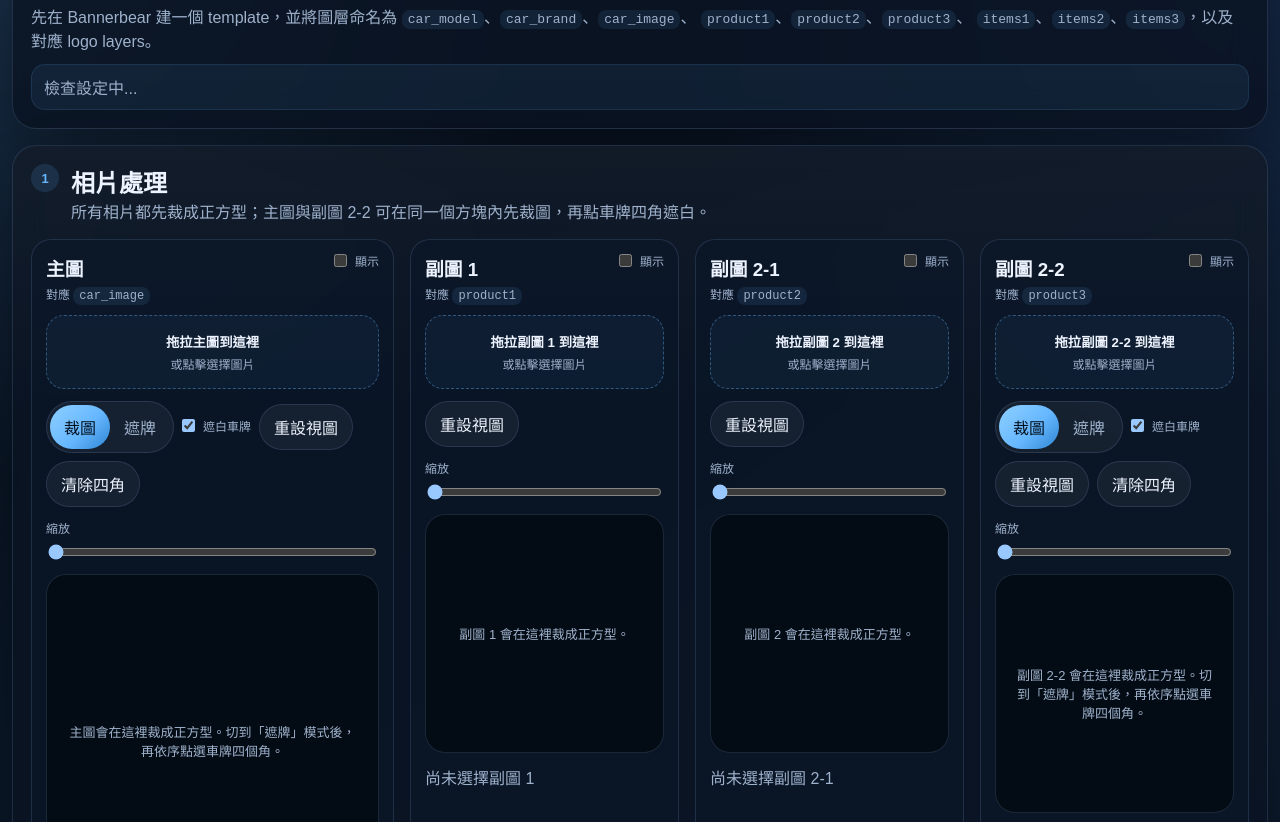
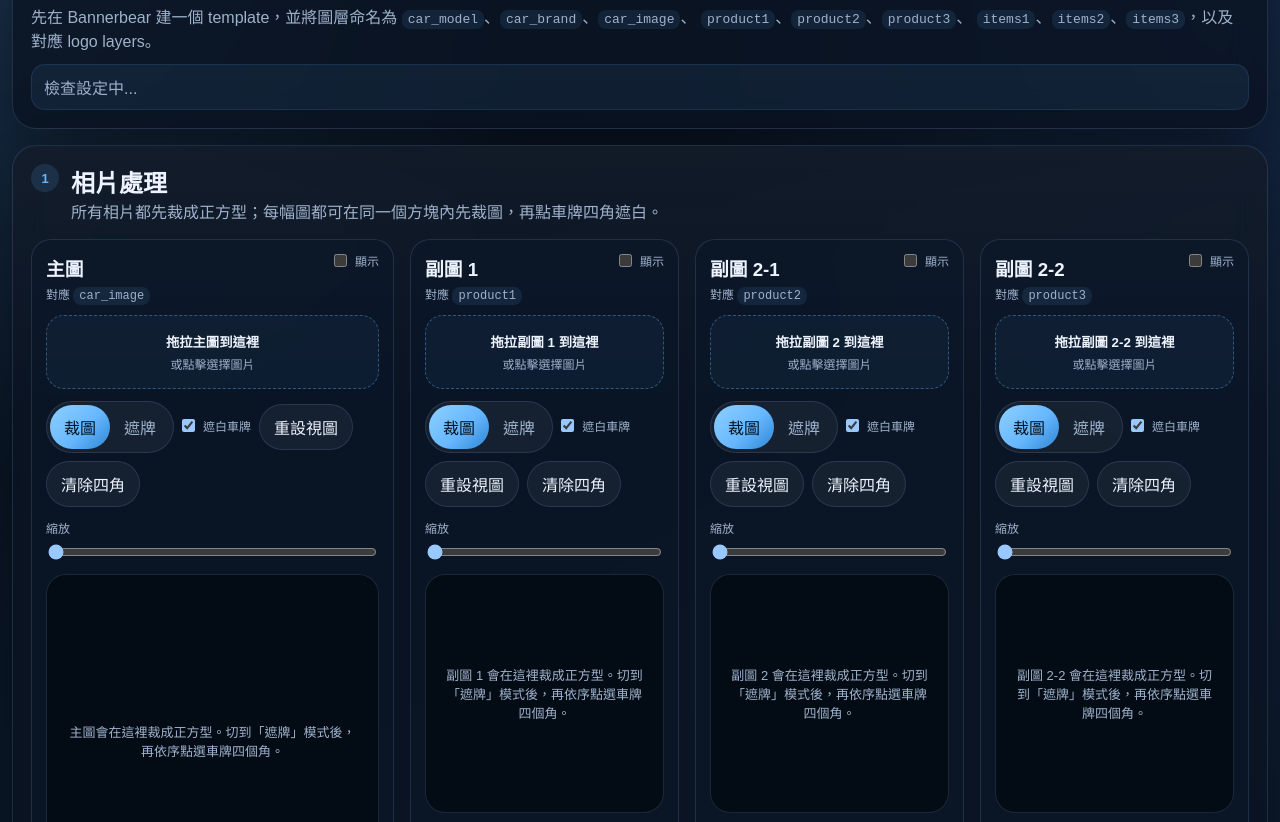
Before and after one commit to tathome2025/imageauto, a website with bundled scripts: page public/index.html in a window 1280 px wide. Shown: the part 102-924 px from the top of the page. Built offline with nearby package versions, Linux system fonts and the light colour scheme.

Commit message:
Add plate masking to all image editors

```diff
--- a/public/app.js
+++ b/public/app.js
@@ -83,10 +83,12 @@ const editors = {
   }),
   secondaryImage1: createImageEditor("secondaryImage1", {
     label: "副圖 1",
+    supportsPlateMask: true,
     toggleId: "showSecondaryImage1",
   }),
   secondaryImage2: createImageEditor("secondaryImage2", {
     label: "副圖 2-1",
+    supportsPlateMask: true,
     toggleId: "showSecondaryImage2",
   }),
   secondaryImage3: createImageEditor("secondaryImage3", {
@@ -596,7 +598,9 @@ form.addEventListener("submit", async (event) => {
     }
 
     if (showSecondaryImage1) {
-      const renderedSecondary1 = await renderSquareFile(editors.secondaryImage1);
+      const renderedSecondary1 = await renderSquareFile(editors.secondaryImage1, {
+        applyPlateMask: editors.secondaryImage1.maskToggle.checked,
+      });
       uploadJobs.push(
         uploadImageFile("secondary-images", renderedSecondary1).then((url) => {
           uploadedSecondaryImageUrls[0] = url;
@@ -605,7 +609,9 @@ form.addEventListener("submit", async (event) => {
     }
 
     if (showSecondaryImage2) {
-      const renderedSecondary2 = await renderSquareFile(editors.secondaryImage2);
+      const renderedSecondary2 = await renderSquareFile(editors.secondaryImage2, {
+        applyPlateMask: editors.secondaryImage2.maskToggle.checked,
+      });
       uploadJobs.push(
         uploadImageFile("secondary-images", renderedSecondary2).then((url) => {
           uploadedSecondaryImageUrls[1] = url;
--- a/public/index.html
+++ b/public/index.html
@@ -26,7 +26,7 @@
           <span class="panel-step">1</span>
           <div>
             <h2>相片處理</h2>
-            <p>所有相片都先裁成正方型；主圖與副圖 2-2 可在同一個方塊內先裁圖，再點車牌四角遮白。</p>
+            <p>所有相片都先裁成正方型；每幅圖都可在同一個方塊內先裁圖，再點車牌四角遮白。</p>
           </div>
         </div>
 
@@ -101,7 +101,16 @@
             </button>
 
             <div class="editor-toolbar">
+              <div class="mode-switch">
+                <button id="mode-crop-secondaryImage1" class="mode-button is-active" type="button">裁圖</button>
+                <button id="mode-plate-secondaryImage1" class="mode-button" type="button">遮牌</button>
+              </div>
+              <label class="toggle compact">
+                <input id="mask-secondaryImage1" name="mask-secondaryImage1" type="checkbox" checked />
+                遮白車牌
+              </label>
               <button id="reset-view-secondaryImage1" class="ghost-button" type="button">重設視圖</button>
+              <button id="reset-plate-secondaryImage1" class="ghost-button" type="button">清除四角</button>
             </div>
 
             <label class="zoom-control">
@@ -111,9 +120,12 @@
 
             <div id="stage-secondaryImage1" class="editor-stage">
               <div id="placeholder-secondaryImage1" class="editor-placeholder">
-                副圖 1 會在這裡裁成正方型。
+                副圖 1 會在這裡裁成正方型。切到「遮牌」模式後，再依序點選車牌四個角。
               </div>
               <img id="image-secondaryImage1" alt="Secondary image 1 editor preview" hidden />
+              <svg id="overlay-secondaryImage1" class="editor-overlay" hidden>
+                <polygon id="polygon-secondaryImage1" class="editor-polygon"></polygon>
+              </svg>
             </div>
 
             <div id="status-secondaryImage1" class="editor-status">尚未選擇副圖 1</div>
@@ -139,7 +151,16 @@
             </button>
 
             <div class="editor-toolbar">
+              <div class="mode-switch">
+                <button id="mode-crop-secondaryImage2" class="mode-button is-active" type="button">裁圖</button>
+                <button id="mode-plate-secondaryImage2" class="mode-button" type="button">遮牌</button>
+              </div>
+              <label class="toggle compact">
+                <input id="mask-secondaryImage2" name="mask-secondaryImage2" type="checkbox" checked />
+                遮白車牌
+              </label>
               <button id="reset-view-secondaryImage2" class="ghost-button" type="button">重設視圖</button>
+              <button id="reset-plate-secondaryImage2" class="ghost-button" type="button">清除四角</button>
             </div>
 
             <label class="zoom-control">
@@ -149,9 +170,12 @@
 
             <div id="stage-secondaryImage2" class="editor-stage">
               <div id="placeholder-secondaryImage2" class="editor-placeholder">
-                副圖 2 會在這裡裁成正方型。
+                副圖 2 會在這裡裁成正方型。切到「遮牌」模式後，再依序點選車牌四個角。
               </div>
               <img id="image-secondaryImage2" alt="Secondary image 2 editor preview" hidden />
+              <svg id="overlay-secondaryImage2" class="editor-overlay" hidden>
+                <polygon id="polygon-secondaryImage2" class="editor-polygon"></polygon>
+              </svg>
             </div>
 
             <div id="status-secondaryImage2" class="editor-status">尚未選擇副圖 2-1</div>
```
